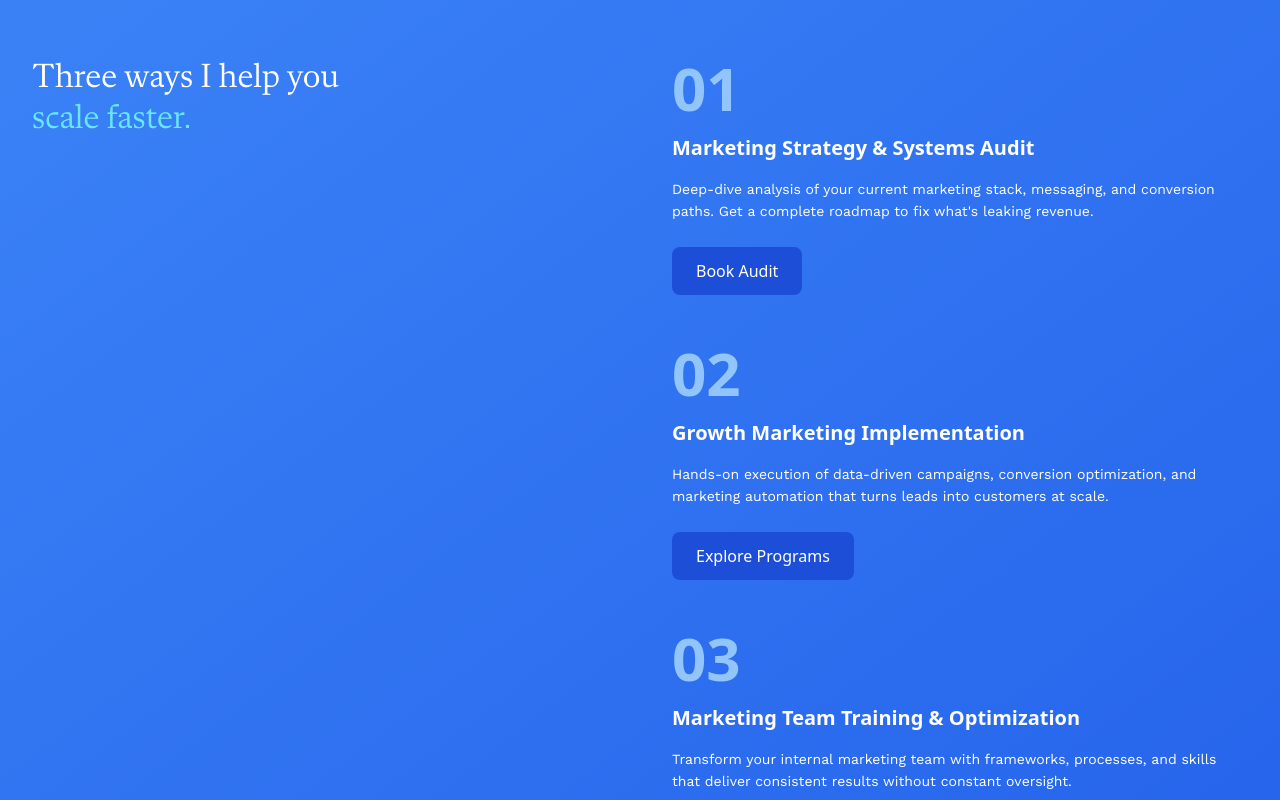
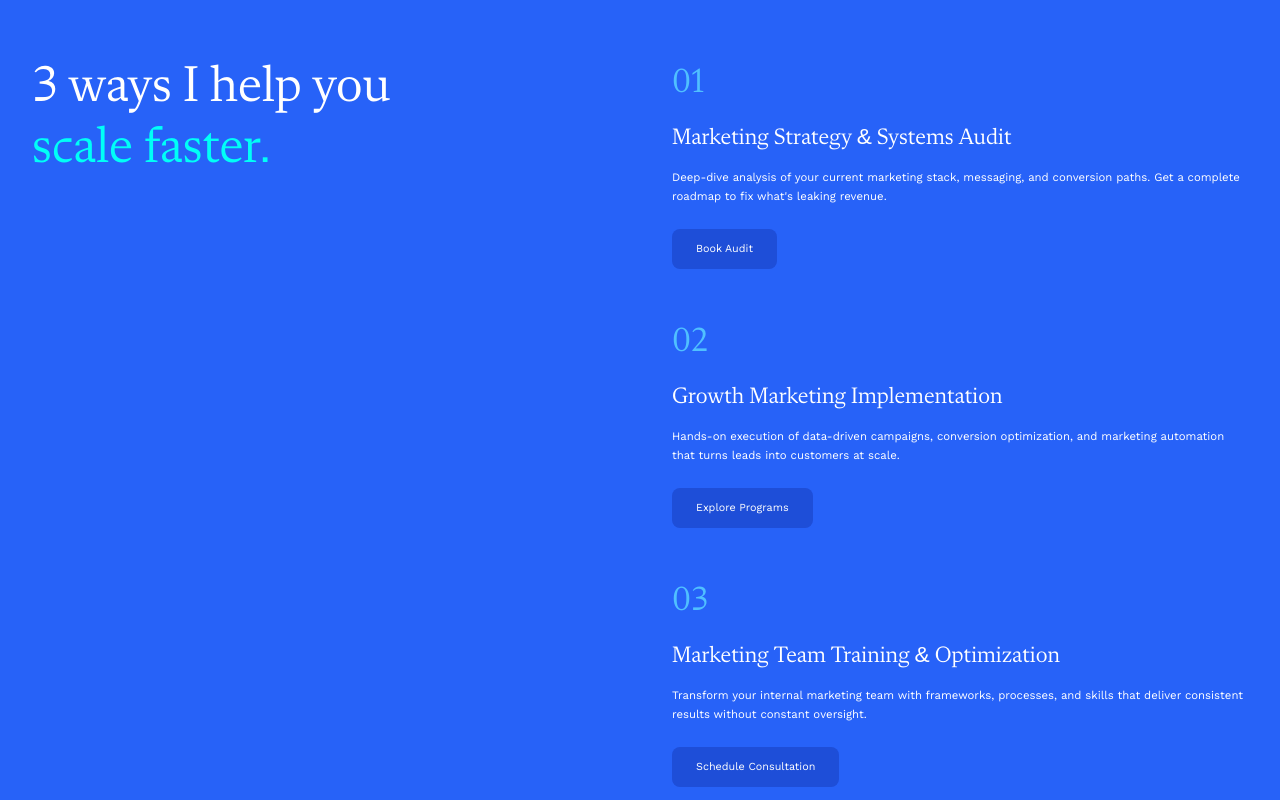
Before and after one commit to SystemSaura/hussam-portfolio, a Next.js app: page / in a window 1280 px wide. Shown: the part 2220-3020 px from the top of the page. Built offline with nearby package versions, Linux system fonts and the light colour scheme.

Commit message:
progress

```diff
--- a/src/app/globals.css
+++ b/src/app/globals.css
@@ -403,6 +403,63 @@
   line-height: 1.2;
 }
 
+/* NEW CLASSES FOR SERVICES SECTION - MATCHING ACCESSIBILITY INSPECTOR */
+.services-main-heading {
+  font-family: 'Flecha S', sans-serif;
+  font-size: 51.1537px;
+  font-weight: normal;
+  color: #FFFFFF;
+  line-height: 1.2;
+}
+
+.services-main-heading-accent {
+  font-family: 'Flecha S', sans-serif;
+  font-size: 51.1537px;
+  font-weight: normal;
+  color: #00FFF7;
+  line-height: 1.2;
+}
+
+.services-number {
+  font-family: 'Flecha S', sans-serif;
+  font-size: 34.1024px;
+  font-weight: normal;
+  color: #50C0FF;
+}
+
+.services-title {
+  font-family: 'Flecha S', sans-serif;
+  font-size: 22.735px;
+  font-weight: normal;
+  color: #FFFFFF;
+  line-height: 1.2;
+}
+
+.services-description {
+  font-family: 'Work Sans', sans-serif;
+  font-size: 11.3675px;
+  font-weight: normal;
+  color: #FFFFFF;
+  line-height: 1.6;
+}
+
+.services-button {
+  font-family: 'Work Sans', sans-serif;
+  font-size: 10.7991px;
+  font-weight: normal;
+  color: #FFFFFF;
+  background-color: #1E4ED8;
+  border: none;
+  border-radius: 8px;
+  padding: 12px 24px;
+  cursor: pointer;
+  transition: background-color 0.2s ease;
+}
+
+.services-button:hover {
+  background-color: #1E40AF;
+}
+
 .work-sans-body {
   font-family: 'Work Sans', sans-serif;
   font-size: 12.7884px;
@@ -647,3 +704,7 @@
 .text-custom-blue {
   color: #2762F8;
 }
+
+.bg-custom-blue {
+  background-color: #2762F8;
+}
--- a/src/app/page.tsx
+++ b/src/app/page.tsx
@@ -1,6 +1,4 @@
 import Image from "next/image";
-
-// test
 
 export default function Home() {
   return (
@@ -168,14 +166,14 @@ export default function Home() {
       </section>
 
       {/* Services Section */}
-      <section className="bg-gradient-to-br from-blue-500 to-blue-600 py-20 text-white">
+      <section className="bg-custom-blue py-20 text-white">
         <div className="max-w-7xl mx-auto px-4 sm:px-6 lg:px-8">
           <div className="grid lg:grid-cols-2 gap-16 items-start">
             {/* Left side */}
             <div>
-              <h2 className="flecha-section-heading-white leading-tight">
-                Three ways I help you<br />
-                <span className="text-cyan-300">scale faster.</span>
+              <h2 className="services-main-heading leading-tight">
+                3 ways I help you<br />
+                <span className="services-main-heading-accent">scale faster.</span>
               </h2>
             </div>
 
@@ -183,36 +181,36 @@ export default function Home() {
             <div className="space-y-12">
               {/* Service 1 */}
               <div>
-                <div className="text-6xl font-bold text-blue-300 mb-4">01</div>
-                <h3 className="text-xl font-bold mb-4">Marketing Strategy & Systems Audit</h3>
-                <p className="text-blue-100 mb-6 leading-relaxed work-sans-body-light">
+                <div className="services-number mb-4">01</div>
+                <h3 className="services-title mb-4">Marketing Strategy & Systems Audit</h3>
+                <p className="services-description mb-6 leading-relaxed">
                   Deep-dive analysis of your current marketing stack, messaging, and conversion paths. Get a complete roadmap to fix what's leaking revenue.
                 </p>
-                <button className="bg-blue-700 hover:bg-blue-800 text-white px-6 py-3 rounded-lg font-medium">
+                <button className="services-button">
                   Book Audit
                 </button>
               </div>
 
               {/* Service 2 */}
               <div>
-                <div className="text-6xl font-bold text-blue-300 mb-4">02</div>
-                <h3 className="text-xl font-bold mb-4">Growth Marketing Implementation</h3>
-                <p className="text-blue-100 mb-6 leading-relaxed work-sans-body-light">
+                <div className="services-number mb-4">02</div>
+                <h3 className="services-title mb-4">Growth Marketing Implementation</h3>
+                <p className="services-description mb-6 leading-relaxed">
                   Hands-on execution of data-driven campaigns, conversion optimization, and marketing automation that turns leads into customers at scale.
                 </p>
-                <button className="bg-blue-700 hover:bg-blue-800 text-white px-6 py-3 rounded-lg font-medium">
+                <button className="services-button">
                   Explore Programs
                 </button>
               </div>
 
               {/* Service 3 */}
               <div>
-                <div className="text-6xl font-bold text-blue-300 mb-4">03</div>
-                <h3 className="text-xl font-bold mb-4">Marketing Team Training & Optimization</h3>
-                <p className="text-blue-100 mb-6 leading-relaxed work-sans-body-light">
+                <div className="services-number mb-4">03</div>
+                <h3 className="services-title mb-4">Marketing Team Training & Optimization</h3>
+                <p className="services-description mb-6 leading-relaxed">
                   Transform your internal marketing team with frameworks, processes, and skills that deliver consistent results without constant oversight.
                 </p>
-                <button className="bg-blue-700 hover:bg-blue-800 text-white px-6 py-3 rounded-lg font-medium">
+                <button className="services-button">
                   Schedule Consultation
                 </button>
               </div>
```
